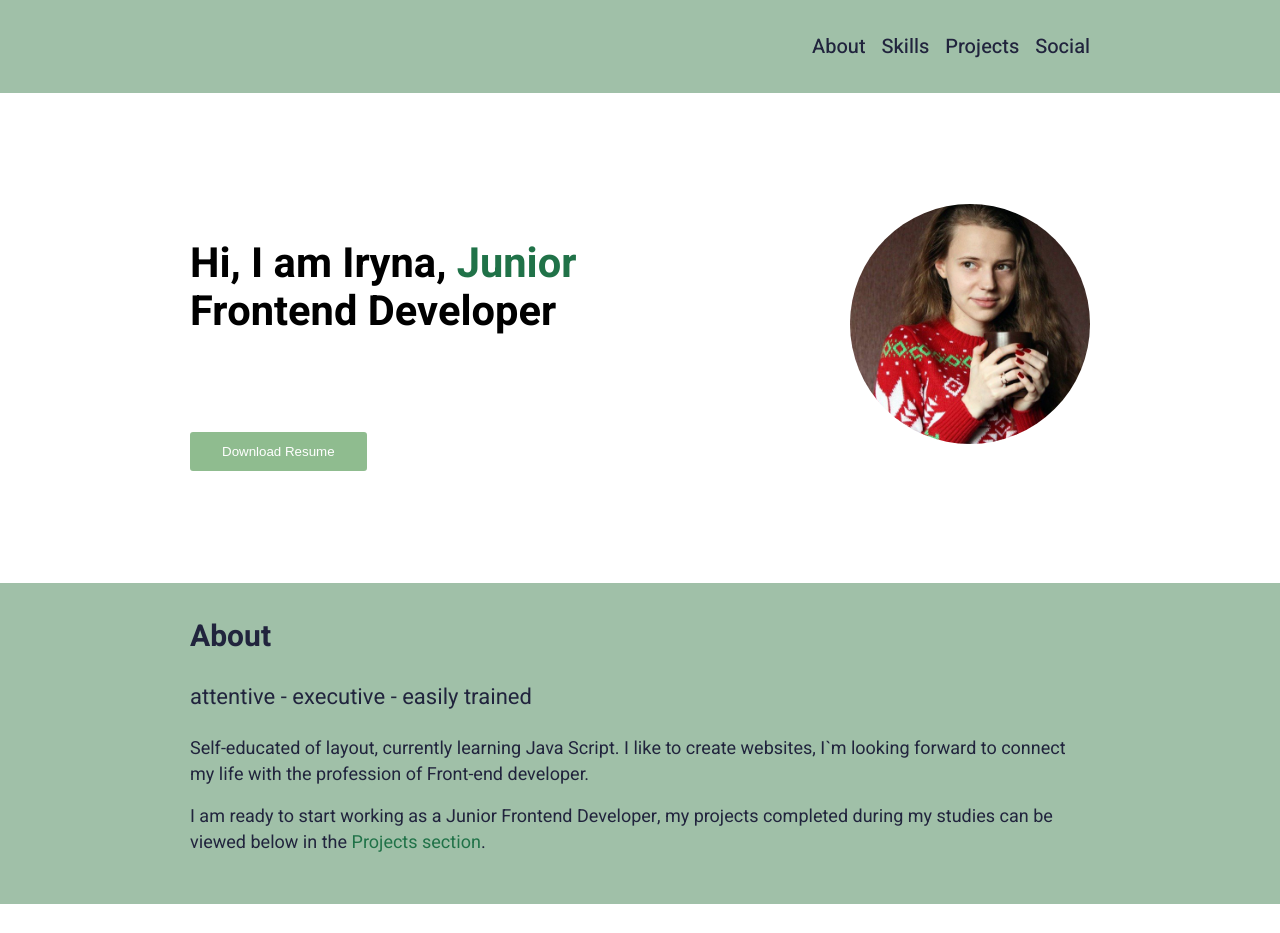
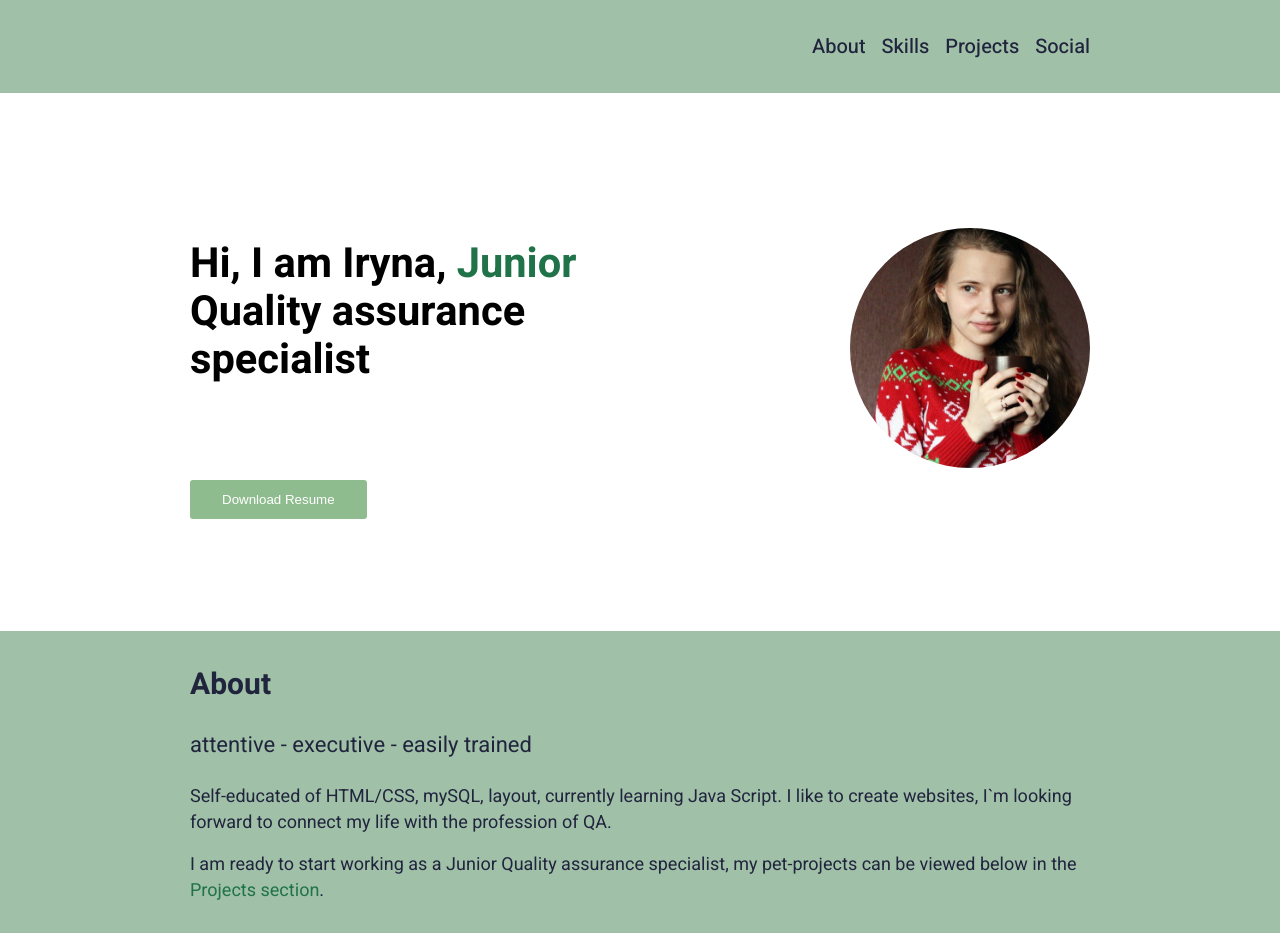
Before and after one commit to Iryna-Petruk/cv, a plain HTML site: page index.html in a window 1280 px wide. Shown: the top 933 px of the page. Drawn offline with Linux system fonts and the light colour scheme.

Commit message:
Update index.html

```diff
--- a/index.html
+++ b/index.html
@@ -41,10 +41,10 @@
         <section class="main">
             <div class="container">
                 <div class="main-name">
-                    <h2 class="caption">Hi, I am Iryna, <span>Junior</span> Frontend Developer</h2>
+                    <h2 class="caption">Hi, I am Iryna, <span>Junior</span> Quality assurance specialist</h2>
 
                     <!-- button  -->
-                    <a href="resume/Petruk_CVFE.docx" download="">
+                    <a href="resume/Petruk_CV.docx" download="">
                         <button class="button">Download Resume</button>
                     </a>
                 </div>
@@ -58,8 +58,8 @@
             <div class="container">
                 <h2 class="sub_caption">About</h2>
                 <p class="caption_box">attentive - executive - easily trained</p>
-                <p class="text18">Self-educated of layout, currently learning Java Script. I like to create websites, I`m looking forward to connect my life with the profession of Front-end developer.</p>
-                <p class="text18">I am ready to start working as a Junior Frontend Developer, my projects completed during my studies can be viewed below in the <a href="#projects">Projects section</a>.</p>
+                <p class="text18">Self-educated of HTML/CSS, mySQL, layout, currently learning Java Script. I like to create websites, I`m looking forward to connect my life with the profession of QA.</p>
+                <p class="text18">I am ready to start working as a Junior Quality assurance specialist, my pet-projects can be viewed below in the <a href="#projects">Projects section</a>.</p>
             </div>
         </section>
 
```
